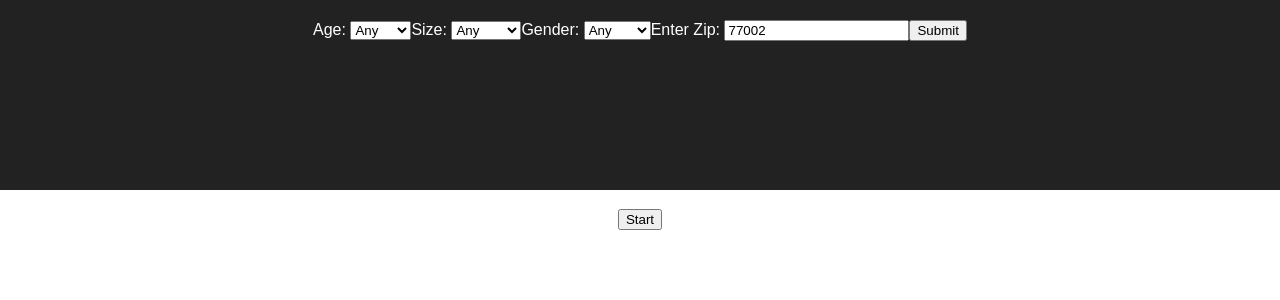
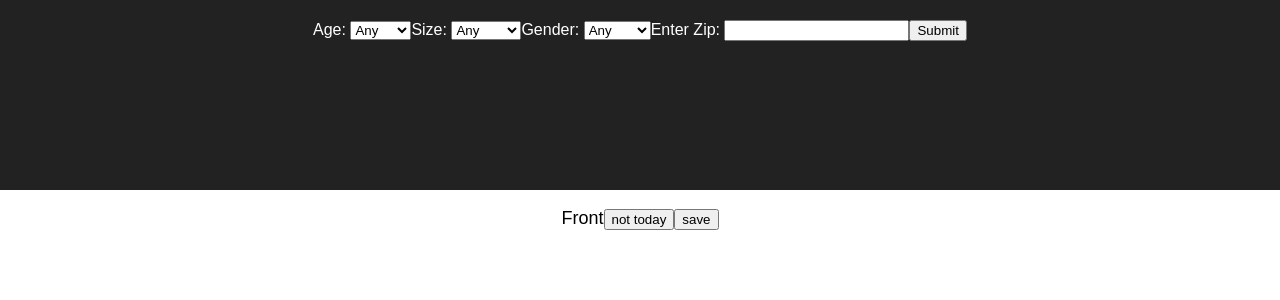
Before and after one commit to AngelaDiSalvo/OkPupper, a React (Create React App) app in the folder frontend/: page / in a window 1280 px wide. Shown: the top 300 px of the page. Built offline with nearby package versions, Linux system fonts and the light colour scheme.

Commit message:
some front functionality

```diff
--- a/frontend/src/App.js
+++ b/frontend/src/App.js
@@ -4,11 +4,35 @@ import Navbar from './components/Navbar'
 import DogCardContainer from './components/DogCardContainer'
 
 class App extends Component {
+  state = {
+    age: "any",
+    size: "any",
+    gender: "any",
+    zip: "77002",
+    fetch: null,
+  }
+
+
+  handleSubmit = (e) => {
+    e.preventDefault()
+    console.log(this.state);
+    debugger
+    //here's where we fetch, given the variables in state, then set state
+  }
+
+
+
   render() {
     return (
       <div className="App">
         <header className="App-header">
-          <Navbar />
+          <Navbar
+            handleSubmit={this.handleSubmit}
+            handleAgeChange={(e) => this.setState({age: e.target.value})}
+            handleSizeChange={(e) => this.setState({size: e.target.value})}
+            handleGenderChange={(e) => this.setState({gender: e.target.value})}
+            handleZipChange={(e) => this.setState({zip: e.target.value})}
+          />
         </header>
         <p className="App-intro">
           <DogCardContainer />
--- /dev/null
+++ b/frontend/src/components/DogBackCard.js
@@ -0,0 +1,13 @@
+import React from 'react'
+
+const DogBackCard = (props) => {
+  return (
+    <div className='DogBackCard' onClick={props.toggleCard}>
+      Back
+      {/* {props.name}
+        {props.description} */}
+    </div>
+  )
+}
+
+export default DogBackCard;
--- a/frontend/src/components/DogCard.js
+++ /dev/null
@@ -1,10 +0,0 @@
-import React from 'react'
-
-  const DogCard = (props) => {
-    return (
-      <div className='DogCard'>
-      </div>
-    )
-  }
-
-export default DogCard;
--- a/frontend/src/components/DogCardContainer.js
+++ b/frontend/src/components/DogCardContainer.js
@@ -1,30 +1,30 @@
 import React from 'react'
-import DogCard from './DogCard'
-import Adapter from '../adapter'
-
+import DogFrontCard from './DogFrontCard'
+import DogBackCard from './DogBackCard'
 
 class DogCardContainer extends React.Component {
   state = {
     dogData: null,
     dogArray: [],
-      zipCode: null,
+    cardFront: true
+
   }
 
-    // componentDidMount(){
-    //   this.setState({
-    //     dogArray: Adapter.getDogData(this.state.zipCode)
-    //   })
-    // }
+  toggleCard = () => {
+    let toggle = this.state.cardFront
+    this.setState({
+      cardFront: !toggle
+    })
+  }
 
-    handleStartClick = (e) => {
 
-    }
 
   render() {
     return (
       <div className='DogCardContainer'>
-          <button onClick={this.handleStartClick}>Start</button>
-          {this.state.dogData ? null : <DogCard dogData={this.state.dogData}/>}
+        {this.state.cardFront ? <DogFrontCard toggleCard={this.toggleCard} /> : <DogBackCard toggleCard={this.toggleCard} /> }
+
+
       </div>
     )
   }
--- /dev/null
+++ b/frontend/src/components/DogFrontCard.js
@@ -0,0 +1,19 @@
+import React from 'react'
+
+const DogFrontCard = (props) => {
+  return (
+    <div className='DogFrontCard' onClick={props.toggleCard}>
+      Front
+      {/* {props.image}
+      {props.name}
+      {props.age}
+      {props.breed}
+      {props.gender}
+      {props.zipCode} */}
+      <button>not today</button>
+      <button>save</button>
+    </div>
+  )
+}
+
+export default DogFrontCard;
--- a/frontend/src/components/Navbar.js
+++ b/frontend/src/components/Navbar.js
@@ -2,42 +2,34 @@ import React from 'react'
 
   class Navbar extends React.Component {
     state = {
-      age: "any",
-      size: "any",
-      gender: "any",
-      zip: "77002",
 
-    }
 
-    handleSubmit = (e) => {
-      e.preventDefault()
-      debugger
     }
 
     render() {
       return (
         <div className='Navbar'>
-          <form onSubmit={this.handleSubmit}>
-            Age: <select id="age">
+          <form onSubmit={this.props.handleSubmit}>
+            Age: <select onChange={this.props.handleAgeChange}>
               <option selected value="any">Any</option>
               <option value="puppy">Puppy</option>
               <option value="young">Young</option>
               <option value="adult">Adult</option>
               <option value="senior">Senior</option>
             </select>
-            Size: <select>
+            Size: <select onChange={this.props.handleSizeChange}>
               <option selected value="any">Any</option>
-              <option value="size">Size</option>
+              <option value="small">Small</option>
               <option value="medium">Medium</option>
               <option value="large">Large</option>
               <option value="xl">XL</option>
             </select>
-            Gender: <select>
+            Gender: <select onChange={this.props.handleGenderChange}>
               <option selected value="any">Any</option>
               <option value="male">Male</option>
               <option value="female">Female</option>
             </select>
-            Enter Zip: <input value="77002"/>
+            Enter Zip: <input onChange={this.props.handleZipChange}/>
             <input type="submit" value="Submit" />
           </form>
         </div>
```
Also changed, not shown: 1 other file (tests, documents, lock files or other folders). Lines whose indentation alone changed are shown as unchanged.
